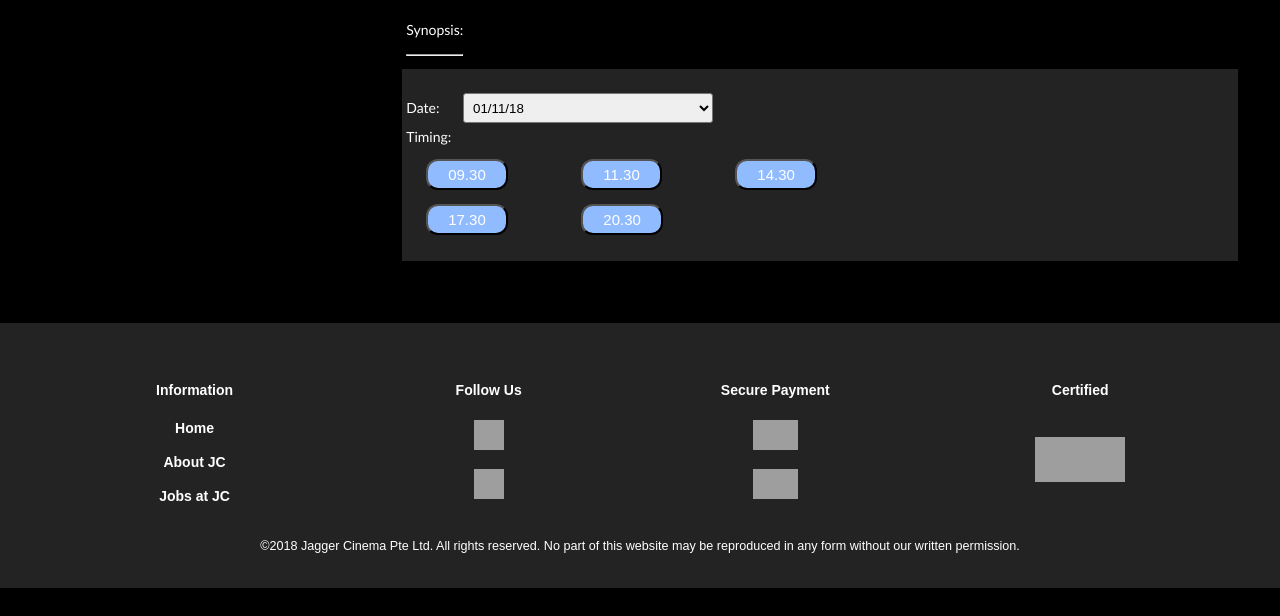
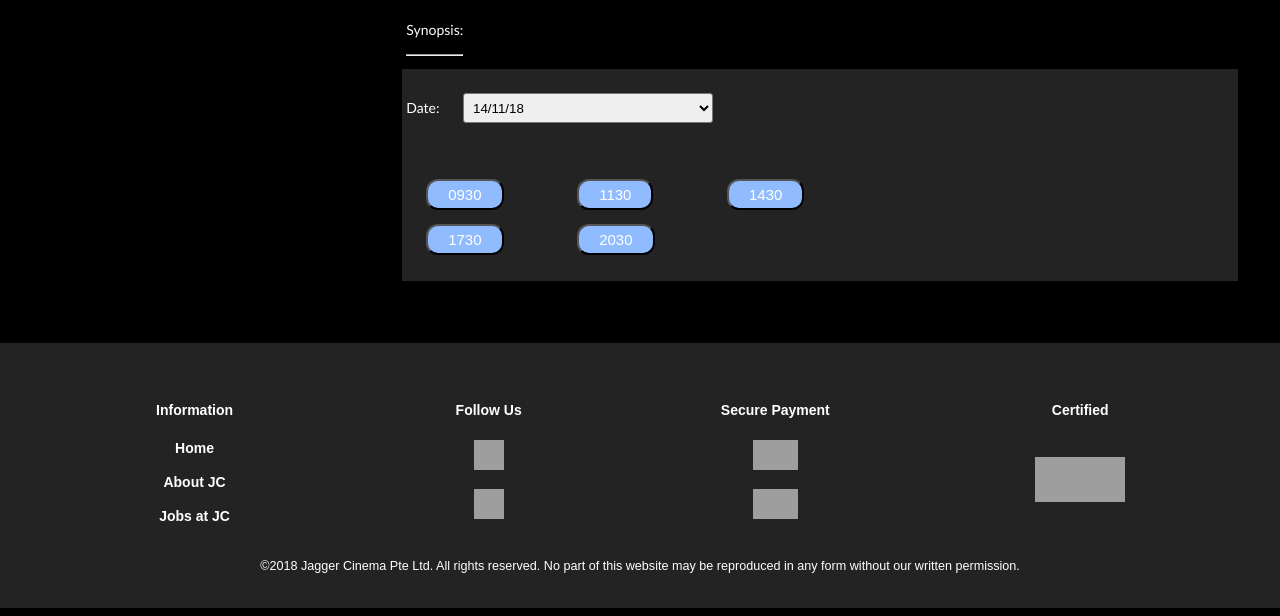
Before and after one commit to stev0025/Jagger-Cinema, a PHP site: page /checkout.php in a window 1280 px wide. Shown: the part 333-949 px from the top of the page. Before the commit the page ends 921 px from the top, so only its background shows below. Run offline with PHP 8.4, Linux system fonts and the light colour scheme; data that the repository does not hold is empty; grey boxes are pictures that could not be loaded.

Commit message:
Movie page, checkout fix

```diff
--- a/checkout.php
+++ b/checkout.php
@@ -17,6 +17,8 @@ if (!$conn) {
 $movie = $_POST['selectedMovie'];
 $_SESSION['movie'] = $movie;
 
+
+// Retrieve movie information
 $query = "SELECT * FROM `movies` WHERE title='$movie'";
 $result = $conn->query($query);
 $row = $result->fetch_assoc();
@@ -25,7 +27,6 @@ $movie_picture_box1 = $row['pict'];
 $movie_detail1_box1 = $row['detail1'];
 $movie_detail2_box1 = $row['detail2'];
 $movie_description_box1 = $row['description'];
-
 
 ?>
 
@@ -68,6 +69,32 @@ $movie_description_box1 = $row['description'];
 			}
 
 		</style>
+		<script>
+		//Calculate number of seats checked and total price
+			function calculateSeat() {
+				var quan = 0;
+				var seats = document.getElementsByName("seating[]");
+				for (var i = 0, length = seats.length; i < length; i++)
+				{
+					if (seats[i].checked)
+					{
+						quan +=1;
+					}
+				}
+
+				document.getElementById("quantity").innerHTML = quan;
+				document.getElementById("total1").innerHTML = "$" + quan * 5;
+				document.getElementById("total2").innerHTML = "$" + quan * 5;
+
+			}
+
+			function calculatePrice() {
+
+				calculateSeat();
+
+			}
+			setInterval(calculatePrice, 50);
+		</script>
     </head>
 
 	<body>
@@ -155,30 +182,33 @@ $movie_description_box1 = $row['description'];
 
                                 </table>
                             </td>
-                        </tr>
+						</tr>
+						<form action= "checkout2.php" method="post">
                         <tr>
-							<form action= "checkout2.php" method="post">
+
 								<td id="checkout_content_td_timing">
 
 									<table>
 										<tr>
 											<td>
 												<br>
-												Date: <Select>
-													<option name = "dateBox" value = "1-Nov-2018">01/11/18</option>
-													<option name = "dateBox" value = "2-Nov-2018">02/11/18</option>
-													<option name = "dateBox" value = "01/10/18">01/10/18</option>
+												Date: <Select name = "dateBox">
+													<option value = "14-Nov-2018">14/11/18</option>
+													<option value = "15-Nov-2018">15/11/18</option>
+													<option value = "16-Nov-2018">16/11/18</option>
 												</select>
+												<br><br>
+
 											</td>
 										</tr>
 										<tr>
 											<td>
-												Timing:<br>
-												<input class="checkout_timing_btn" name = "timingBtn" type="submit" value="09.30">
-												<input class="checkout_timing_btn" name = "timingBtn" type="submit" value="11.30">
-												<input class="checkout_timing_btn" name = "timingBtn" type="submit" value="14.30"><br>
-												<input class="checkout_timing_btn" name = "timingBtn" type="submit" value="17.30">
-												<input class="checkout_timing_btn" name = "timingBtn" type="submit" value="20.30"><br><br>
+												<br>
+												<input class="checkout_timing_btn" name = "timingBtn" type="submit" value="0930">
+												<input class="checkout_timing_btn" name = "timingBtn" type="submit" value="1130">
+												<input class="checkout_timing_btn" name = "timingBtn" type="submit" value="1430"><br>
+												<input class="checkout_timing_btn" name = "timingBtn" type="submit" value="1730">
+												<input class="checkout_timing_btn" name = "timingBtn" type="submit" value="2030"><br><br>
 
 											</td>
 										</tr>
@@ -186,10 +216,15 @@ $movie_description_box1 = $row['description'];
 								</td>
 							</form>
                         </tr>
+
+
                     </table>
+
+						</form>
 
 				</div>
 			</div>
+
 
 
 			<div id="footer">
```
Also changed, not shown: checkout2.php (+5 -5 lines), movie.php (+10 -14 lines).
